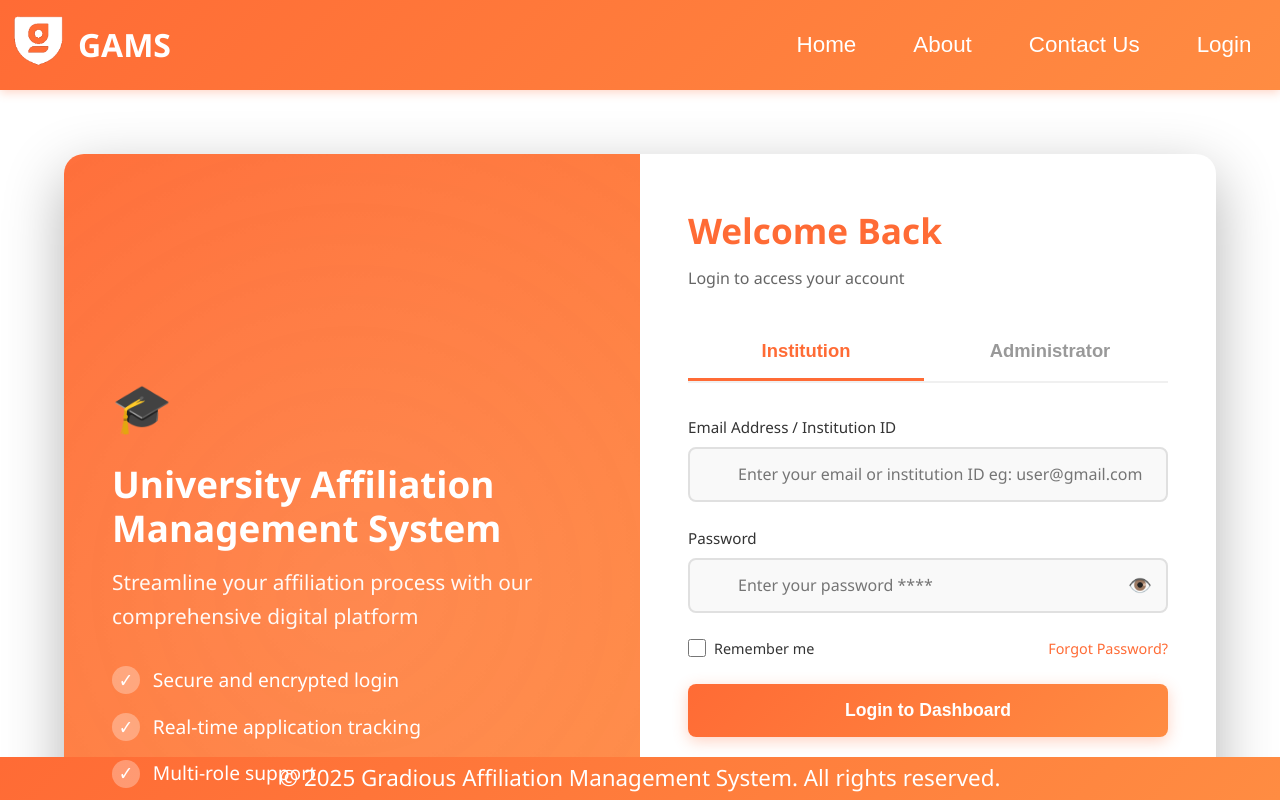
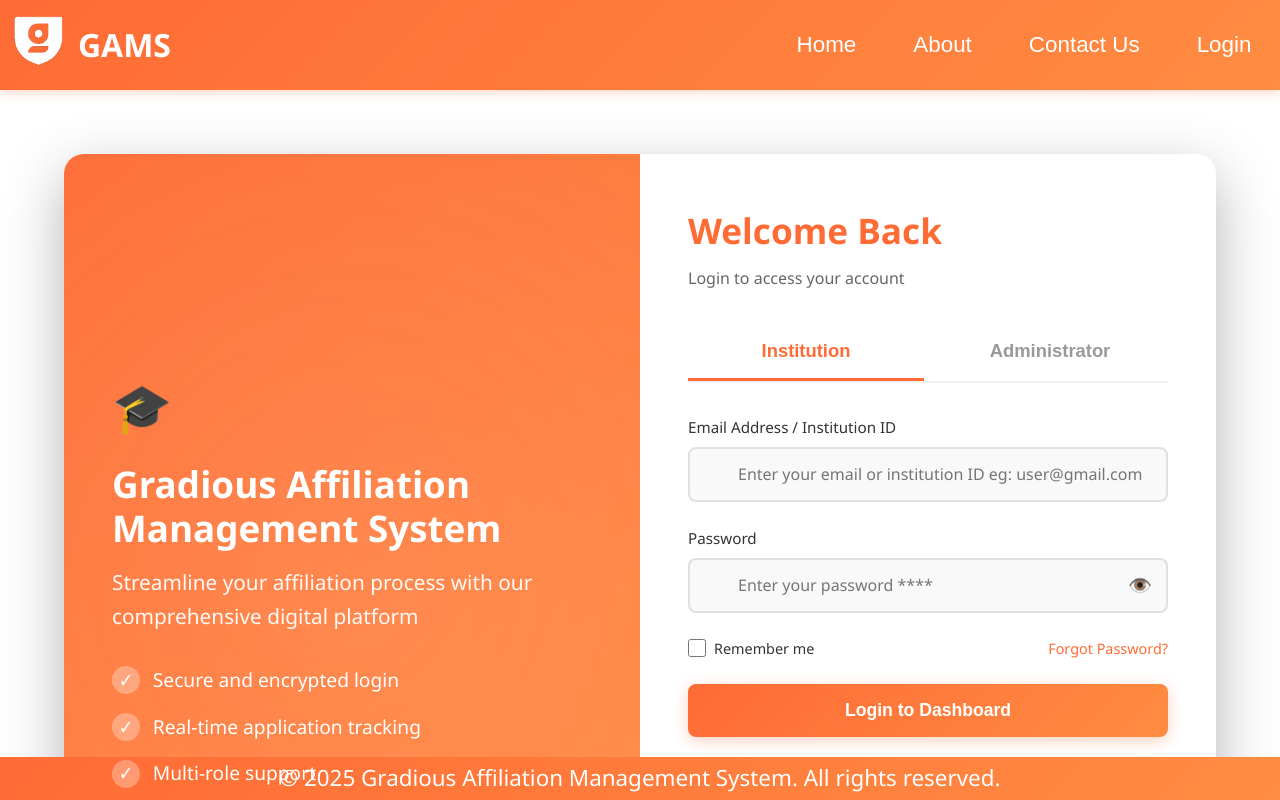
Before and after one commit to Bhuvansairam05/University-Affiliation-Management-System, a React (Vite) app in the folder Frontend/: page /login in a window 1280 px wide. Shown: the top 800 px of the page. Built offline with nearby package versions, Linux system fonts and the light colour scheme.

Commit message:
Update title in Login component to reflect new branding

```diff
--- a/Frontend/src/components/Login.jsx
+++ b/Frontend/src/components/Login.jsx
@@ -34,7 +34,7 @@ function Login() {
                         <div className="login-left">
                             <div className="login-left-content">
                                 <div className="login-logo">🎓</div>
-                                <h1>University Affiliation Management System</h1>
+                                <h1>Gradious Affiliation Management System</h1>
                                 <p>Streamline your affiliation process with our comprehensive digital platform</p>
 
                                 <ul className="features-list">
```
